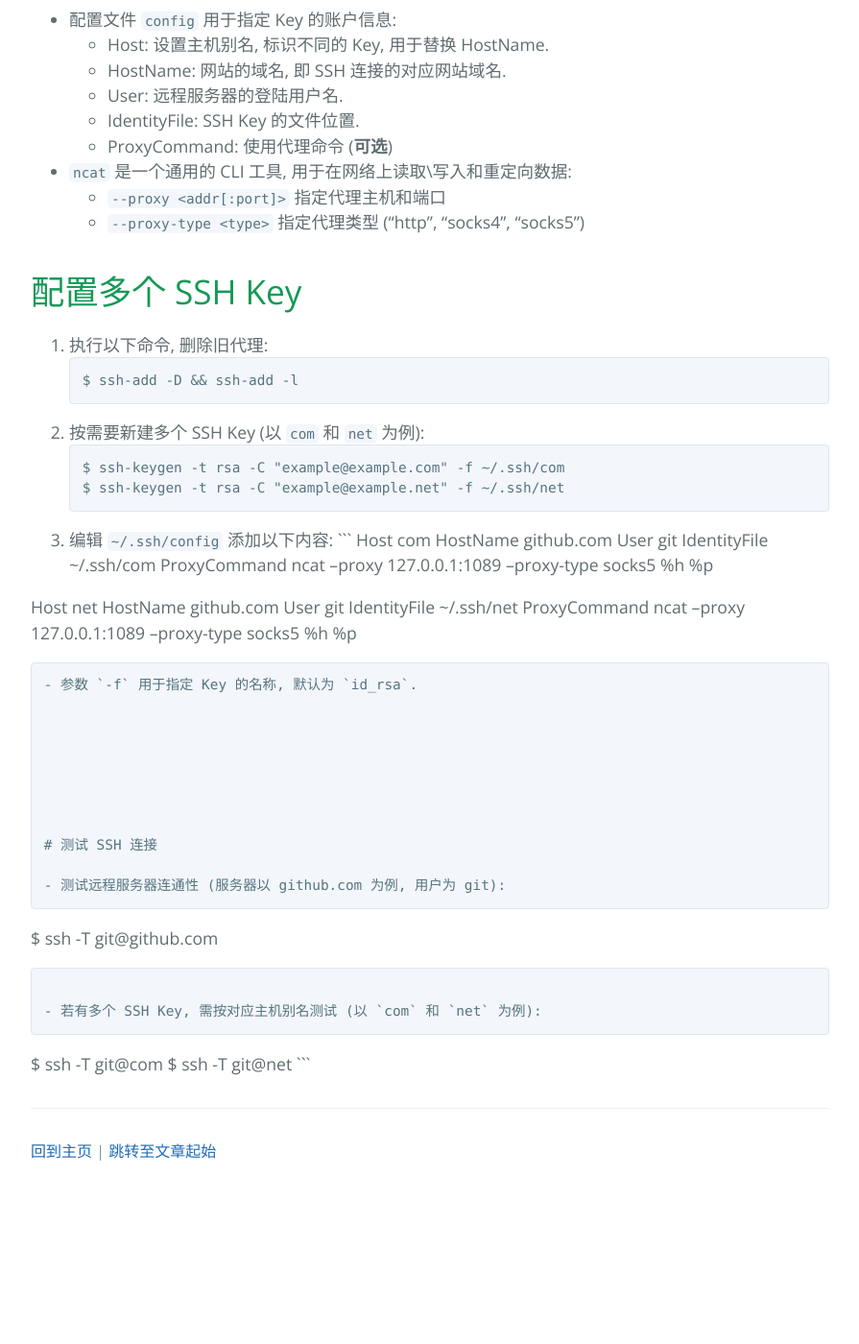
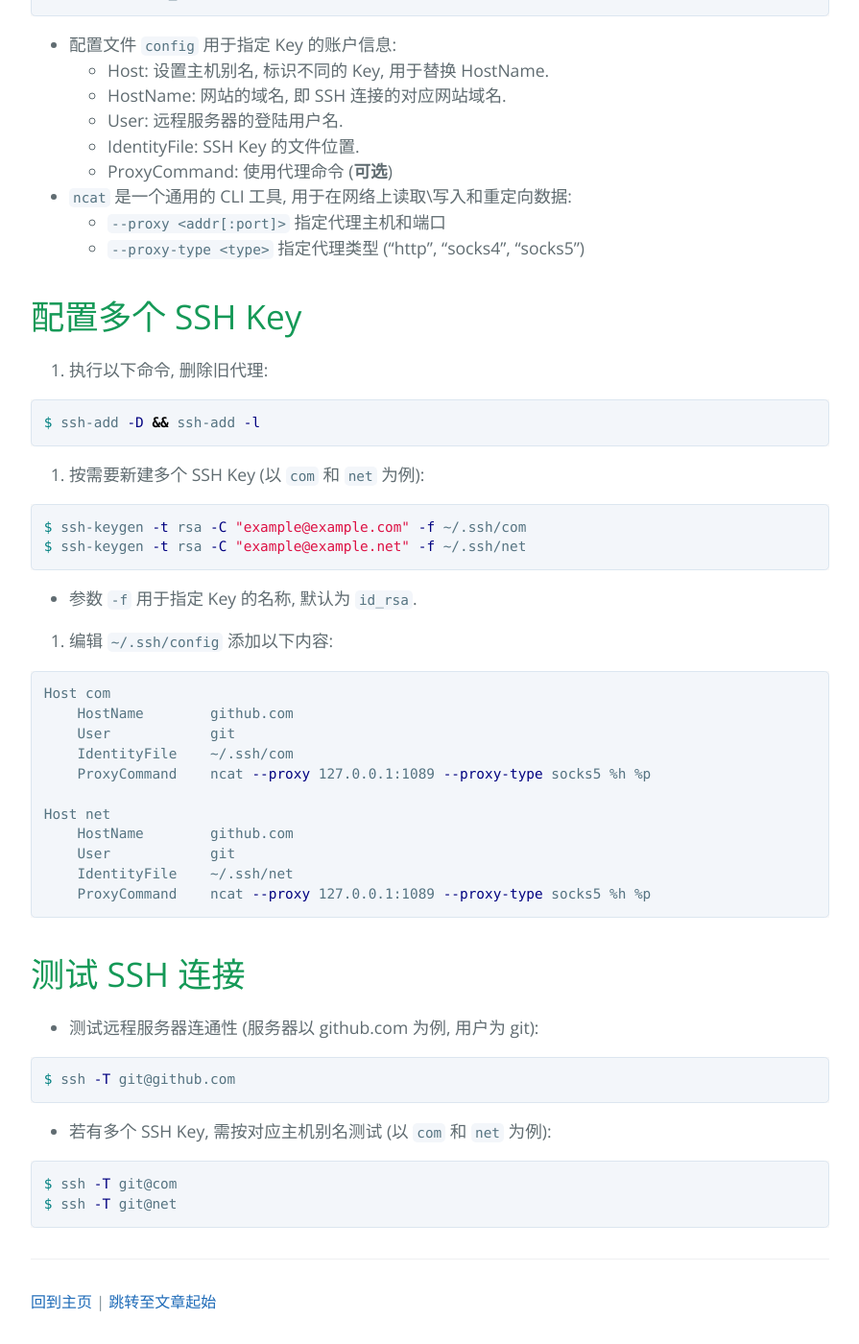
Before and after one commit to Mo-yis/Mo-yis.github.io, a Jekyll site: the page built from article/memo/SSH.md, in a window 1280 px wide and 1400 px high, scrolled down 1011 px. Shown: the whole window at 96% size, without its empty margins (192-1087 px from the left). Built offline with Jekyll 4.4.1, drawn with Linux system fonts in a browser that asks for light colours; the repository's description, which GitHub fills in, is left out; before the commit the page ends 2254 px from its top, so only the background shows below that.

Commit message:
modified some files

````diff
--- a/article/memo/SSH.md
+++ b/article/memo/SSH.md
@@ -52,23 +52,26 @@ $ cat ~/.ssh/id_rsa.pub
 
 
 
-
-
 # 配置多个 SSH Key
 
 1. 执行以下命令, 删除旧代理:
-```
+
+```bash
 $ ssh-add -D && ssh-add -l
 ```
 
 2. 按需要新建多个 SSH Key (以 `com` 和 `net` 为例):
-```
+
+```bash
 $ ssh-keygen -t rsa -C "example@example.com" -f ~/.ssh/com
 $ ssh-keygen -t rsa -C "example@example.net" -f ~/.ssh/net
 ```
 
+- 参数 `-f` 用于指定 Key 的名称, 默认为 `id_rsa`.
+
 3. 编辑 `~/.ssh/config` 添加以下内容:
-```
+
+```bash
 Host com
     HostName        github.com
     User            git
@@ -92,12 +93,14 @@ Host net
 # 测试 SSH 连接
 
 - 测试远程服务器连通性 (服务器以 github.com 为例, 用户为 git):
-```
+
+```bash
 $ ssh -T git@github.com
 ```
 
 - 若有多个 SSH Key, 需按对应主机别名测试 (以 `com` 和 `net` 为例):
-```
+
+```bash
 $ ssh -T git@com
 $ ssh -T git@net
 ```
````
Also changed, not shown: other parts of article/memo/SSH.md (+0 -2 lines), article/memo/Aria2.md (+3 -2 lines), article/memo/Qv2ray.md (+3 -3 lines), article/memo/VirtualBox.md (+1 -1 lines).
